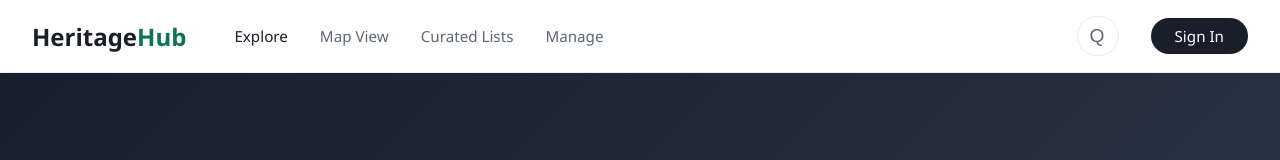
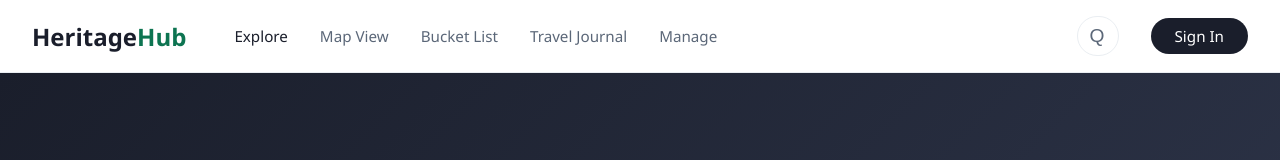
Before and after one commit to eyoung-15/IAT_459_Final_Project, a React (Create React App) app in the folder frontend/: page / in a window 1280 px wide. Shown: the top 160 px of the page. Built offline with nearby package versions, Linux system fonts and the light colour scheme; no server answers.

Commit message:
fixing nav

```diff
--- a/frontend/src/Dashboard.js
+++ b/frontend/src/Dashboard.js
@@ -106,8 +106,11 @@ function Dashboard() {
               <Link to="/Map" className="nav-link">
                 Map View
               </Link>
-              <Link to="/" className="nav-link">
-                Curated Lists
+              <Link to="/bucket-list" className="nav-link">
+                Bucket List
+              </Link>
+              <Link to="/travel-journal" className="nav-link">
+                Travel Journal
               </Link>
               <Link to="/dashboard" className="nav-link">
                 Manage
--- a/frontend/src/Home.js
+++ b/frontend/src/Home.js
@@ -57,8 +57,11 @@ function Home() {
               <Link to="/Map" className="nav-link">
                 Map View
               </Link>
-              <Link to="/" className="nav-link">
-                Curated Lists
+              <Link to="/bucket-list" className="nav-link">
+                Bucket List
+              </Link>
+              <Link to="/travel-journal" className="nav-link">
+                Travel Journal
               </Link>
               <Link to="/dashboard" className="nav-link">
                 Manage
--- a/frontend/src/pages/FacilityDetails.js
+++ b/frontend/src/pages/FacilityDetails.js
@@ -110,8 +110,11 @@ function FacilityDetails() {
               <Link to="/Map" className="nav-link">
                 Map View
               </Link>
-              <Link to="/" className="nav-link">
-                Curated Lists
+              <Link to="/bucket-list" className="nav-link">
+                Bucket List
+              </Link>
+              <Link to="/travel-journal" className="nav-link">
+                Travel Journal
               </Link>
               <Link to="/dashboard" className="nav-link">
                 Manage
--- a/frontend/src/pages/Map.js
+++ b/frontend/src/pages/Map.js
@@ -54,8 +54,11 @@ function Map() {
               <Link to="/Map" className="nav-link">
                 Map View
               </Link>
-              <Link to="/" className="nav-link">
-                Curated Lists
+              <Link to="/bucket-list" className="nav-link">
+                Bucket List
+              </Link>
+              <Link to="/travel-journal" className="nav-link">
+                Travel Journal
               </Link>
               <Link to="/dashboard" className="nav-link">
                 Manage
```
